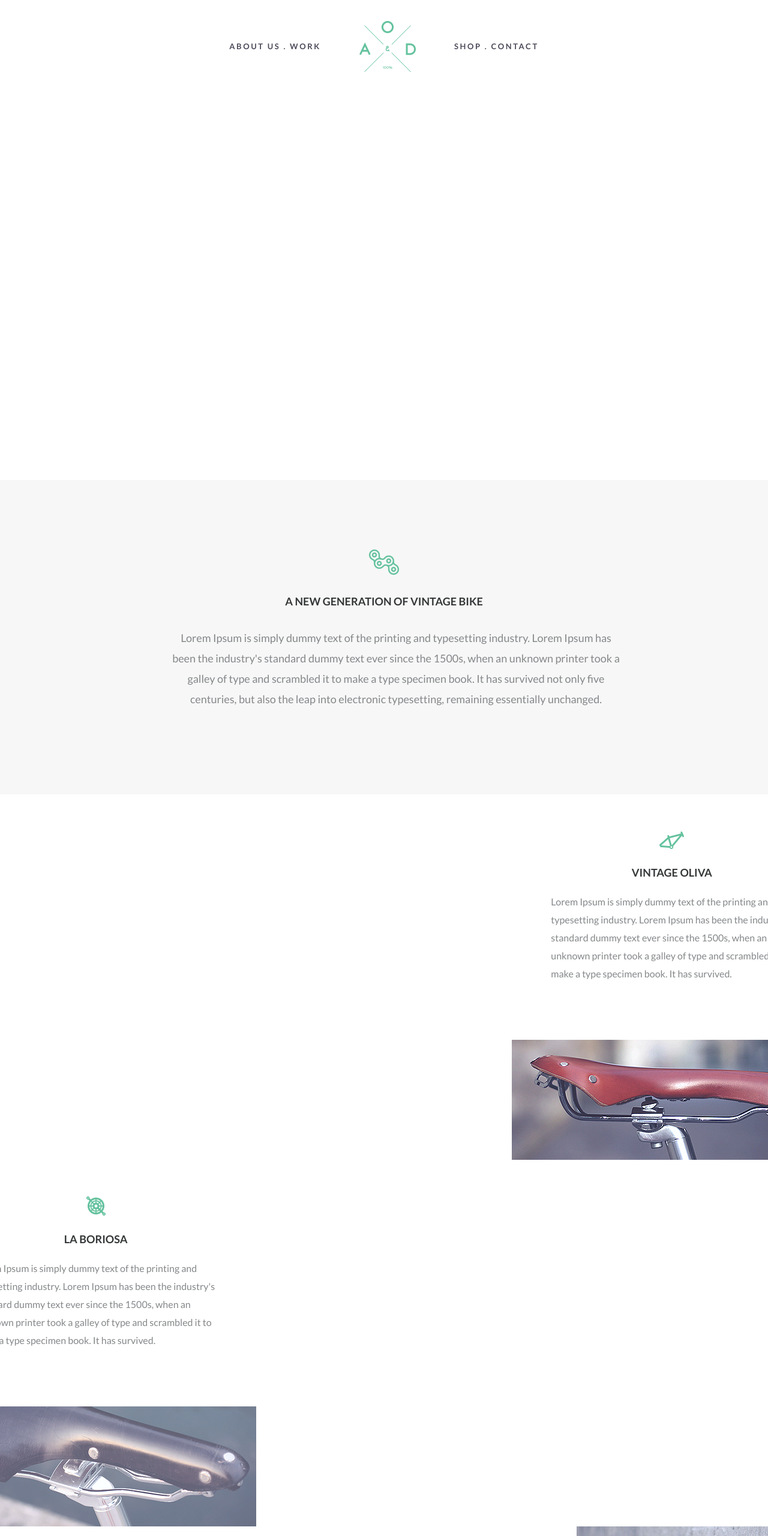
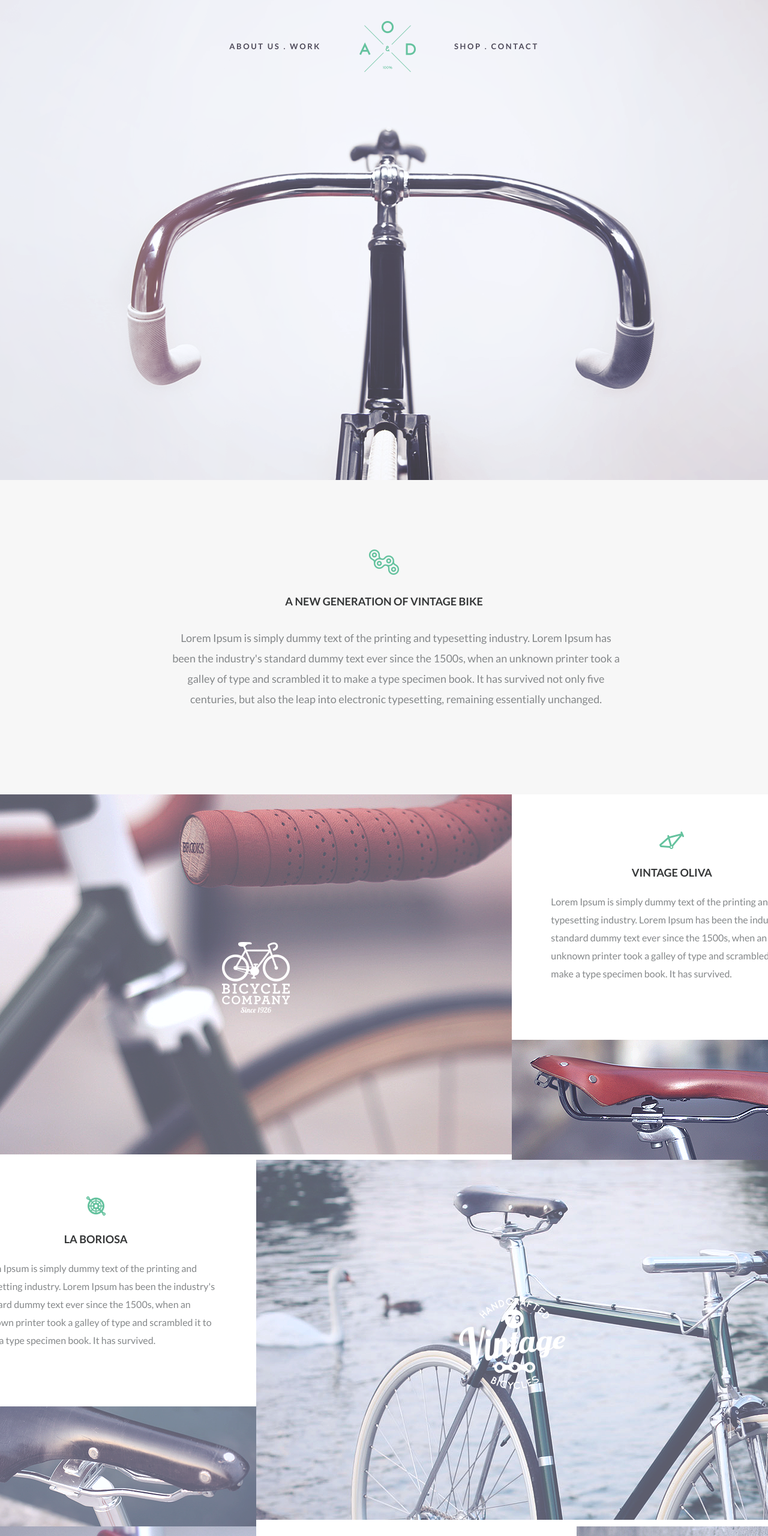
Before and after one commit to WellaVitamin/flex1, a plain HTML site: page index.html in a window 1280 px wide. Shown: the top 2560 px of the page at 60% size. Drawn offline with Linux system fonts and the light colour scheme; the site is published under a folder, as on GitHub Pages, so addresses that start at the root find nothing.

Commit message:
Add files via upload

```diff
--- a/css/style.css
+++ b/css/style.css
@@ -96,7 +96,7 @@ body {
 }
 
 .top__row {
-  background: url(/img/top/Layer_7.png) center no-repeat;
+  background: url(../img/top/Layer_7.png) center no-repeat;
   display: -webkit-box;
   display: -ms-flexbox;
   display: flex;
@@ -196,7 +196,7 @@ body {
   display: flex;
 }
 .work__first .work__left {
-  background: url(/img/work/bike01/rul.png) no-repeat;
+  background: url(../img/work/bike01/rul.png) no-repeat;
 }
 .work__left {
   display: -webkit-box;
@@ -259,7 +259,7 @@ body {
           flex-direction: row-reverse;
 }
 .work__second .work__left {
-  background: url(/img/work/bike02/velo.png) no-repeat;
+  background: url(../img/work/bike02/velo.png) no-repeat;
 }
 .work__third {
   display: -webkit-box;
@@ -267,7 +267,7 @@ body {
   display: flex;
 }
 .work__third .work__left {
-  background: url(/img/work/bike03/rama.png) no-repeat;
+  background: url(../img/work/bike03/rama.png) no-repeat;
   -webkit-box-flex: 0;
       -ms-flex: 0 0 33.333%;
           flex: 0 0 33.333%;
@@ -357,7 +357,7 @@ body {
   -webkit-box-align: center;
       -ms-flex-align: center;
           align-items: center;
-  background: url(/img/shop/Bg.png), url(/img/shop/6.png);
+  background: url(../img/shop/Bg.png), url(../img/shop/6.png);
 }
 .shop__text {
   color: #ffffff;
```
